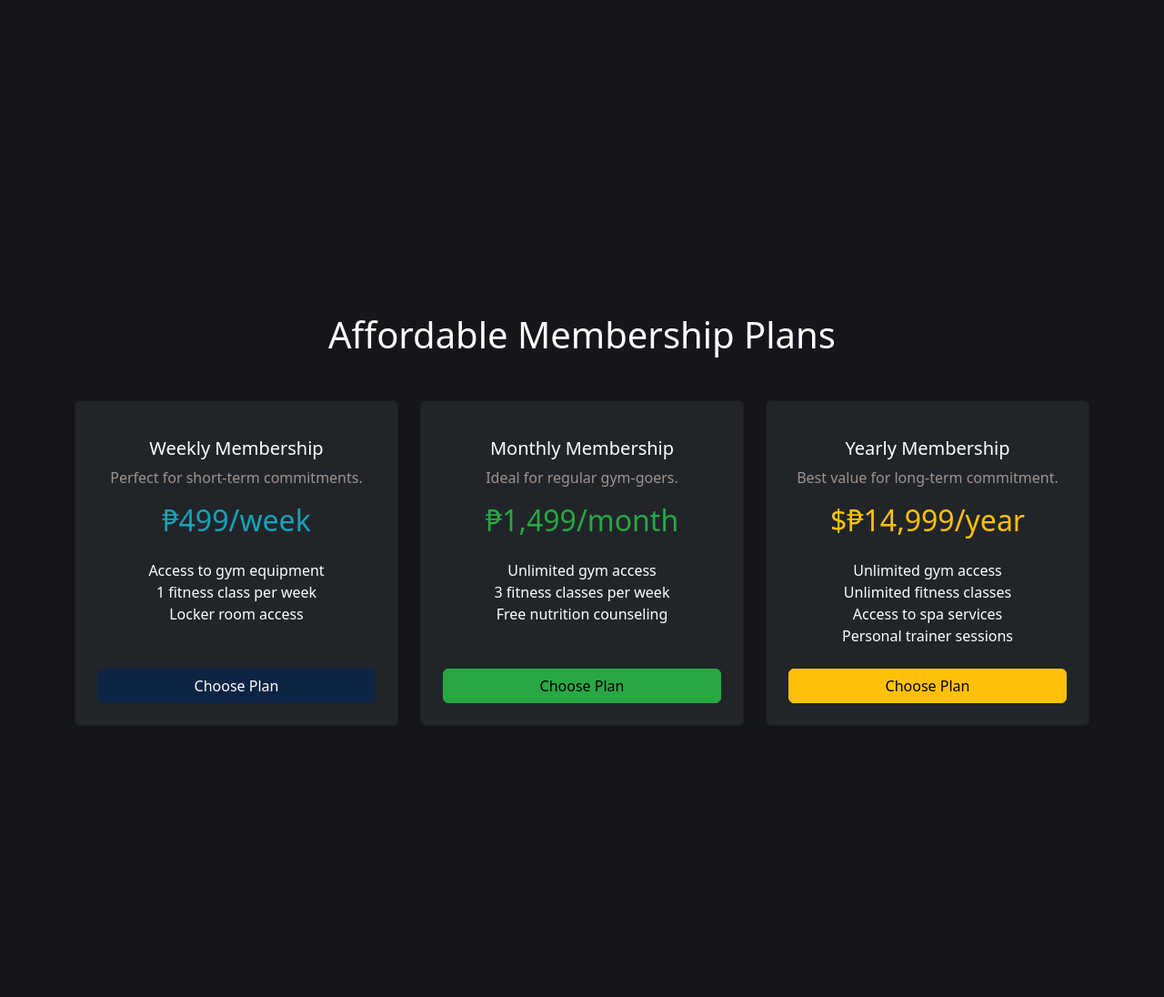
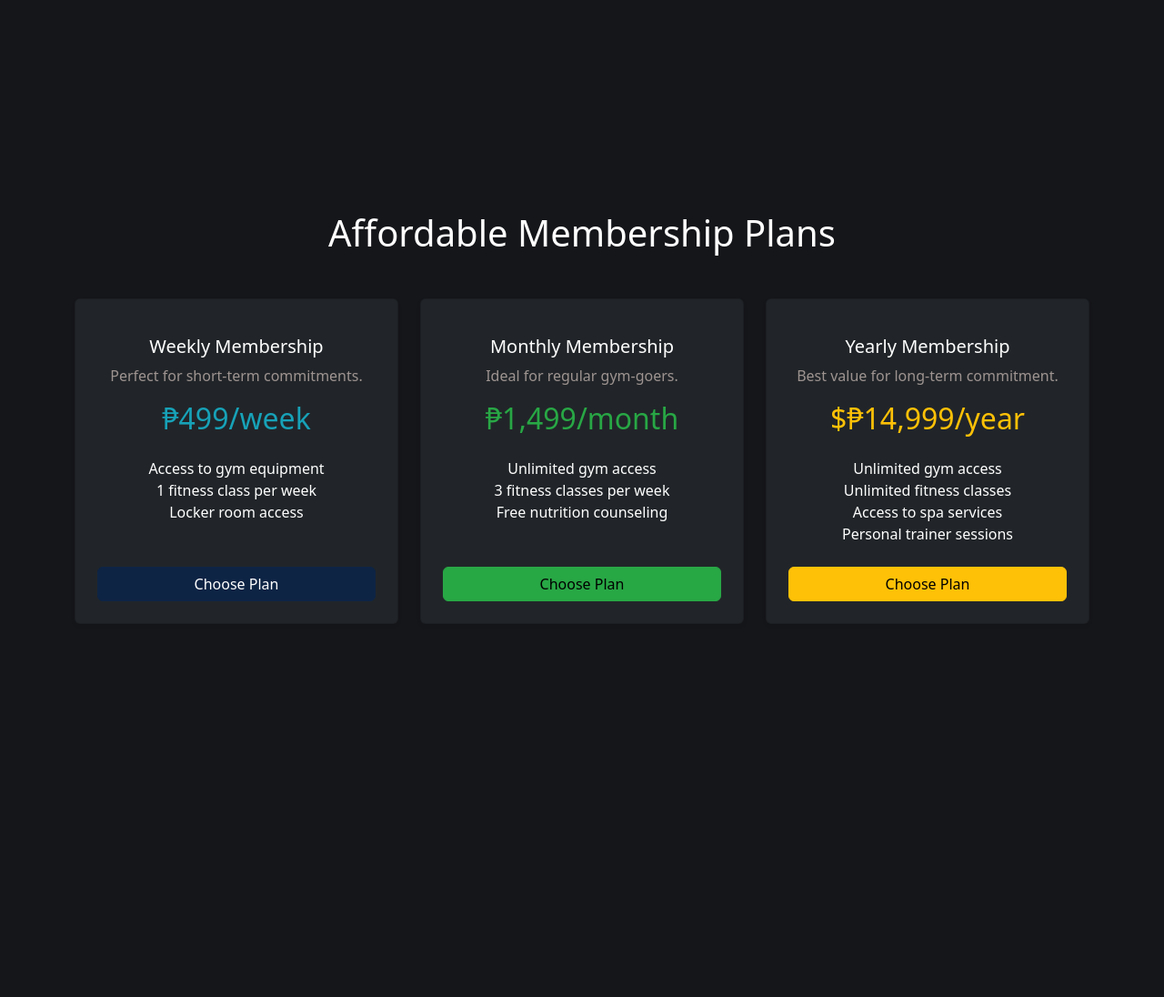
Before and after one commit to twapegg/beastmodeHQ, a PHP site: page / in a window 1280 px wide. Shown: the part 2440-3536 px from the top of the page at 91% size. After the commit the page ends 3125 px from the top, so only its background shows below. Run offline with PHP 8.4, Linux system fonts and the light colour scheme.

Commit message:
Fix formatting issues in index.php for better readability

```diff
--- a/index.php
+++ b/index.php
@@ -53,7 +53,8 @@ session_start(); // Start the session
                                 <strong><?php echo htmlspecialchars(ucwords(strtolower($_SESSION['user_name']))); ?></strong>
                         </div>
                         <div class="col-12 col-lg-auto">
-                            <a class="btn btn-danger text-light px-3 w-100" href="./processes/process_logout.php" role="button">Logout</a>
+                            <a class="btn btn-danger text-light px-3 w-100" href="./processes/process_logout.php"
+                                role="button">Logout</a>
                         </div>
                     <?php else: ?>
                         <div class="col-12 col-lg-auto">
@@ -195,7 +196,7 @@ session_start(); // Start the session
             </div>
         </section>
         <!-- Pricing Section -->
-        <section class="pricing section container mt-10">
+        <section class="pricing section container mt-5">
             <h1 class="text-center mb-5 text-light">Affordable Membership Plans</h1>
             <div class="row text-center">
                 <div class="col-md-4 mb-4">
@@ -250,7 +251,7 @@ session_start(); // Start the session
 
     <script src=" https://cdn.jsdelivr.net/npm/bootstrap@5.3.5/dist/js/bootstrap.bundle.min.js"
         integrity="sha384-k6d4wzSIapyDyv1kpU366/PK5hCdSbCRGRCMv+eplOQJWyd1fbcAu9OCUj5zNLiq" crossorigin="anonymous">
-    </script>
+        </script>
 </body>
 
 </html>
```
